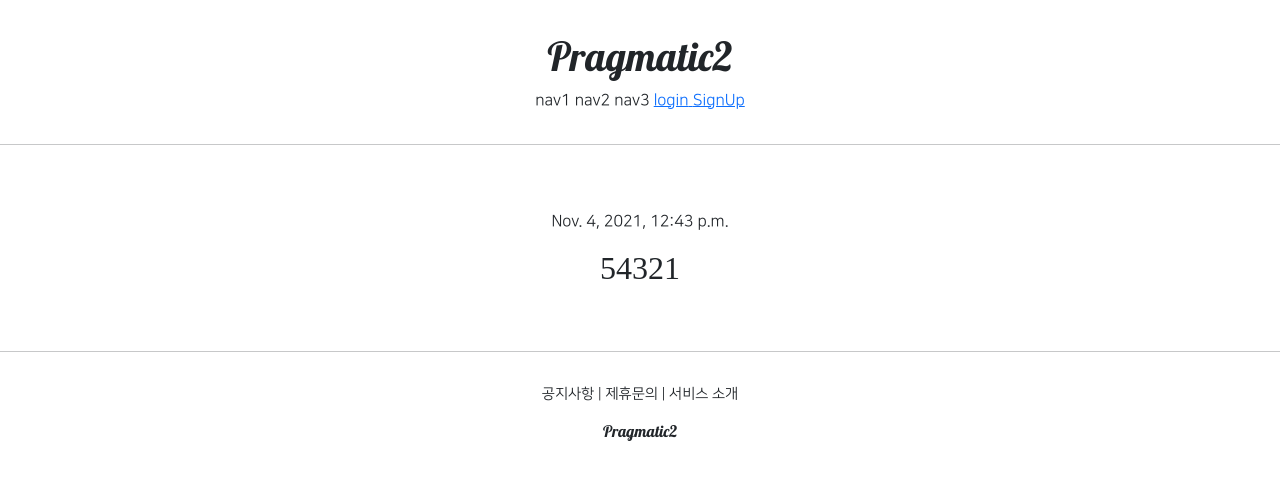
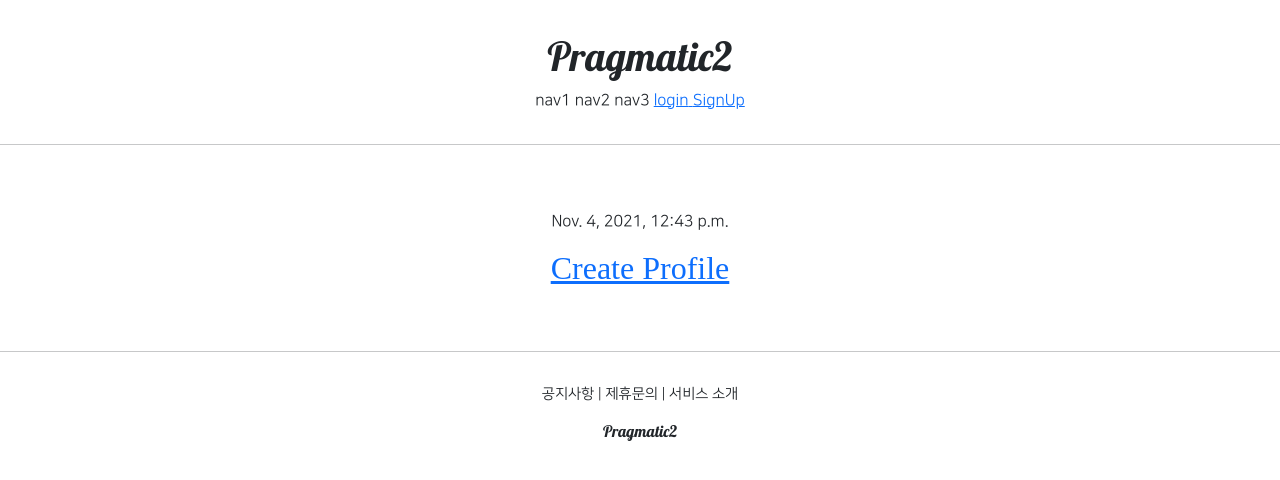
Before and after one commit to flightcheck77/pragmatic2, a Django app: page /accounts/detail/2 in a window 1280 px wide. Shown: the top 480 px of the page. Run offline with Django 3.2, Linux system fonts and the light colour scheme; data comes from the database, SQL or seed files in the repository; both versions use the stored data as it was after the commit; some libraries are stand-ins or nearby versions.

Commit message:
create.html, views.py, models.py on profileapp

```diff
--- a/accountapp/templates/accountapp/detail.html
+++ b/accountapp/templates/accountapp/detail.html
@@ -7,9 +7,19 @@
             <p>
                 {{ target_user.date_joined }}
             </p>
-            <h2 style="font-family: 'NanumSqareB'">
-                {{ target_user.username }}
-            </h2>
+
+            {% if target_user.profile %}
+                <h2 style="font-family: 'NanumSqareB'">
+                    {{ target_user.profile.nickname }}
+                </h2>
+            {% else %}
+                <a href="{% url 'profileapp:create' %}">
+                    <h2 style="font-family: 'NanumSqareB'">
+                        Create Profile
+                    </h2>
+                </a>
+            {% endif %}
+
             {% if target_user == user %}
                 <a href="{% url 'accountapp:update' pk=user.pk %}">
                     <p>
--- a/profileapp/urls.py
+++ b/profileapp/urls.py
@@ -1,8 +1,9 @@
 from django.urls import path
+from profileapp.views import ProfileCreateView
 
 
 app_name = 'profileapp'
 
 urlpatterns = [
-
+    path('create/', ProfileCreateView.as_view(), name='create'),
 ]
```
Also changed, not shown: profileapp/templates/profileapp/create.html (added, +17 -0 lines), profileapp/views.py (+18 -1 lines), db.sqlite3, media/profile/family-3.png (added).
